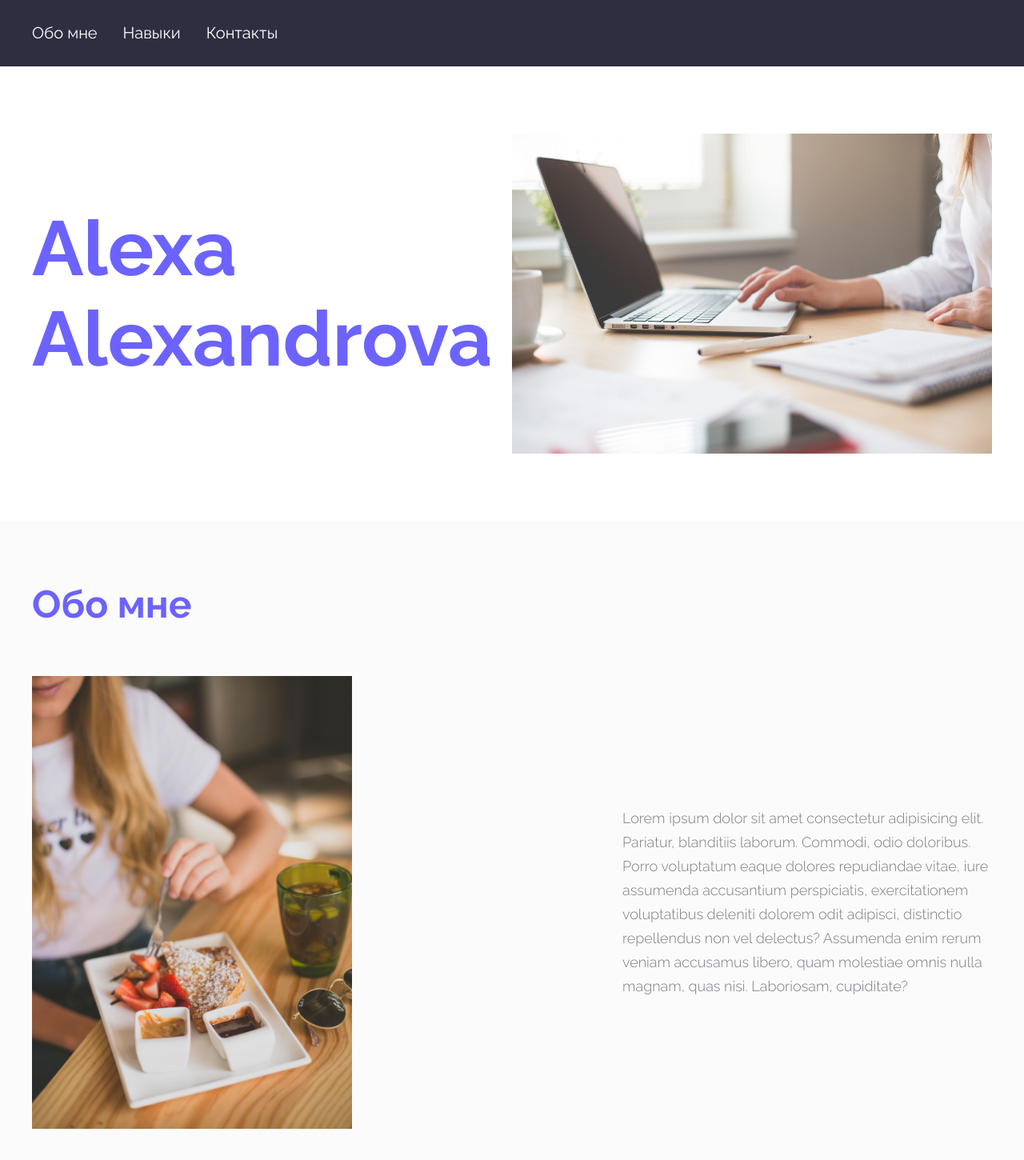
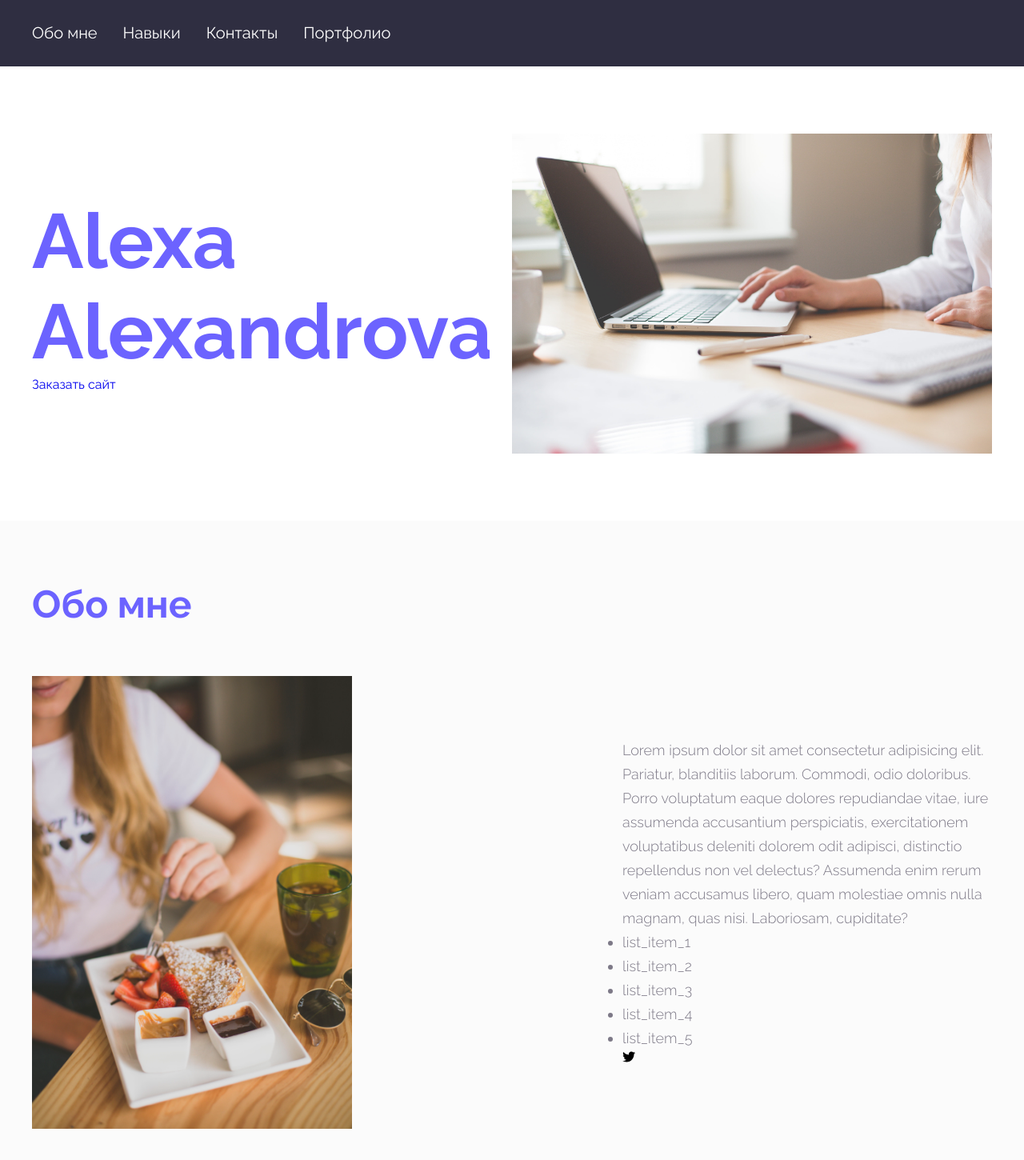
Before and after one commit to Alina-Lavrik/HTML_CSS_Lesson, a plain HTML site: page index.html in a window 1280 px wide. Shown: the whole page at 80% size. Drawn offline with Linux system fonts and the light colour scheme.

Commit message:
Add additional code

```diff
--- a/index.html
+++ b/index.html
@@ -14,18 +14,23 @@
 <body>
 
     <div class="header center">
-        <a class="header_link" href="#">Обо мне</a>
-        <a class="header_link" href="#">Навыки</a>
-        <a class="header_link" href="#">Контакты</a>
+        <a class="header_link" href="index.html">Обо мне</a>
+        <a class="header_link" href="skills.html">Навыки</a>
+        <a class="header_link" href="contacts.html">Контакты</a>
+        <a class="header_link" href="portfolio.html">Портфолио</a>
     </div>
     <div class="top center">
+        <div>
             <h1 class="title">Alexa Alexandrova</h1>
+            <a class="button" href="#">Заказать сайт</a>
+        </div>
         <img width="600" src="image/work.jpg" alt="top photo">
     </div>
     <div class="about center">
         <h2 class="heading">Обо мне</h2>
         <div class="about_content">
             <img width="400" src="image/people.jpg" alt="abou photo">
+            <div>
                 <p class="about_text">Lorem ipsum dolor sit amet consectetur adipisicing elit. Pariatur, blanditiis
                     laborum.
                     Commodi, odio doloribus. Porro voluptatum eaque dolores repudiandae vitae, iure assumenda
@@ -35,6 +40,26 @@
                     delectus? Assumenda enim rerum veniam accusamus libero, quam molestiae omnis nulla magnam, quas
                     nisi.
                     Laboriosam, cupiditate?</p>
+                <ul class="list about_text">
+                    <li class="list_item list_item_new">list_item_1</li>
+                    <li class="list_item">list_item_2</li>
+                    <li class="list_item list_item_new">list_item_3</li>
+                    <li class="list_item">list_item_4</li>
+                    <li class="list_item">list_item_5</li>
+                </ul>
+                <div class="icons">
+                    <svg class="icon" width="17" height="14" viewBox="0 0 17 14" fill="none"
+                        xmlns="http://www.w3.org/2000/svg">
+                        <path
+                            d="M14.4181 3.74107C14.4281 3.88319 14.4281 4.02535 14.4281 4.16747C14.4281 8.50247 11.1509 13.4974 5.16096 13.4974C3.31558 13.4974 1.60132 12.9593 0.159302 12.0253C0.421495 12.0558 0.673569 12.0659 0.94585 12.0659C2.46851 12.0659 3.8702 11.5482 4.98953 10.6649C3.5576 10.6345 2.3576 9.69032 1.94415 8.39081C2.14585 8.42125 2.34751 8.44156 2.5593 8.44156C2.85172 8.44156 3.14418 8.40094 3.41643 8.32991C1.92401 8.02531 0.80465 6.70553 0.80465 5.11163V5.07103C1.23825 5.31469 1.74249 5.46697 2.2769 5.48725C1.39959 4.89841 0.824826 3.89335 0.824826 2.75628C0.824826 2.14716 0.98614 1.58878 1.26851 1.10147C2.87187 3.09131 5.28195 4.39078 7.98443 4.53294C7.93403 4.28928 7.90376 4.0355 7.90376 3.78169C7.90376 1.97457 9.35586 0.502502 11.1609 0.502502C12.0987 0.502502 12.9457 0.89844 13.5407 1.53803C14.2768 1.39591 14.9827 1.12178 15.6079 0.746159C15.3659 1.5076 14.8516 2.14719 14.176 2.55325C14.8315 2.48222 15.4668 2.29944 16.0516 2.04566C15.608 2.69538 15.0533 3.27403 14.4181 3.74107Z"
+                            fill="black" />
+                    </svg>
+                </div>
+            </div>
+        </div>
+        <div class="bord">
+            <div class="bord_item bord_item_1"></div>
+
         </div>
     </div>
 
```
Lines whose indentation alone changed are shown as unchanged.
